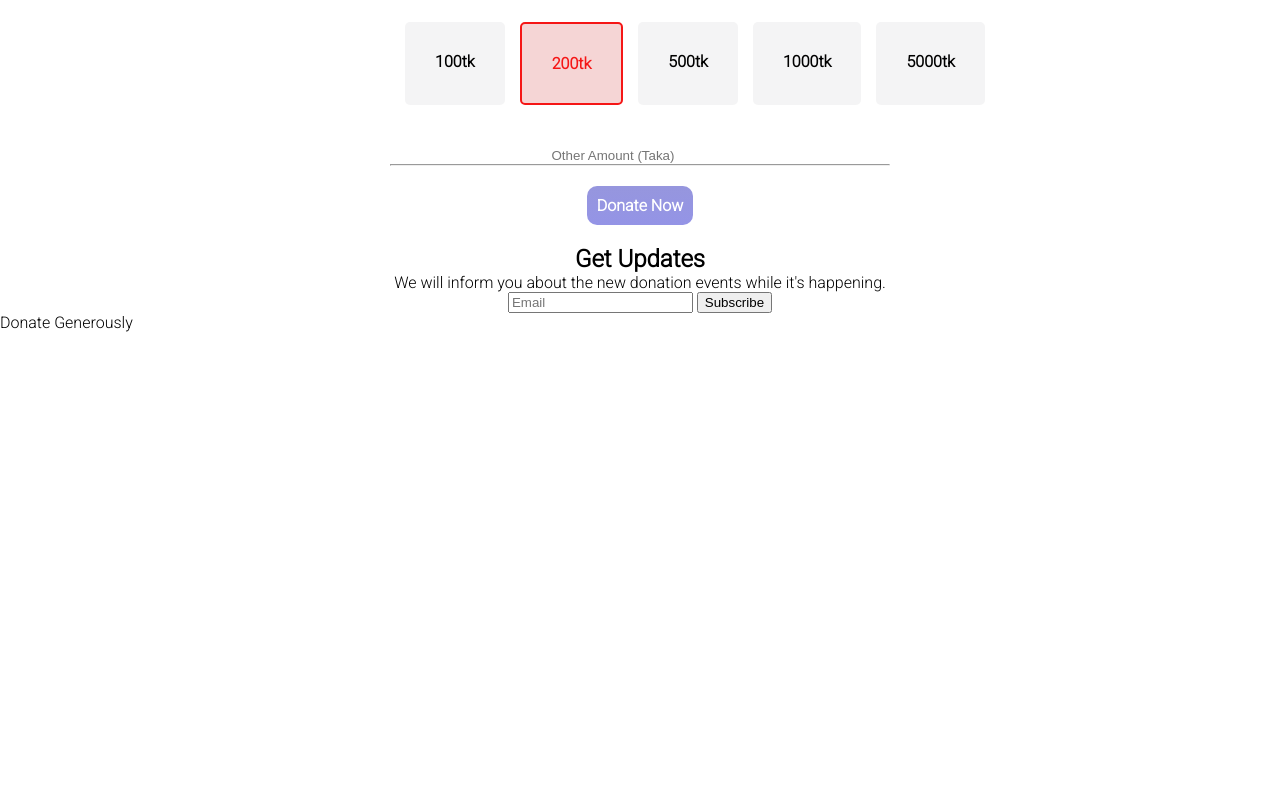
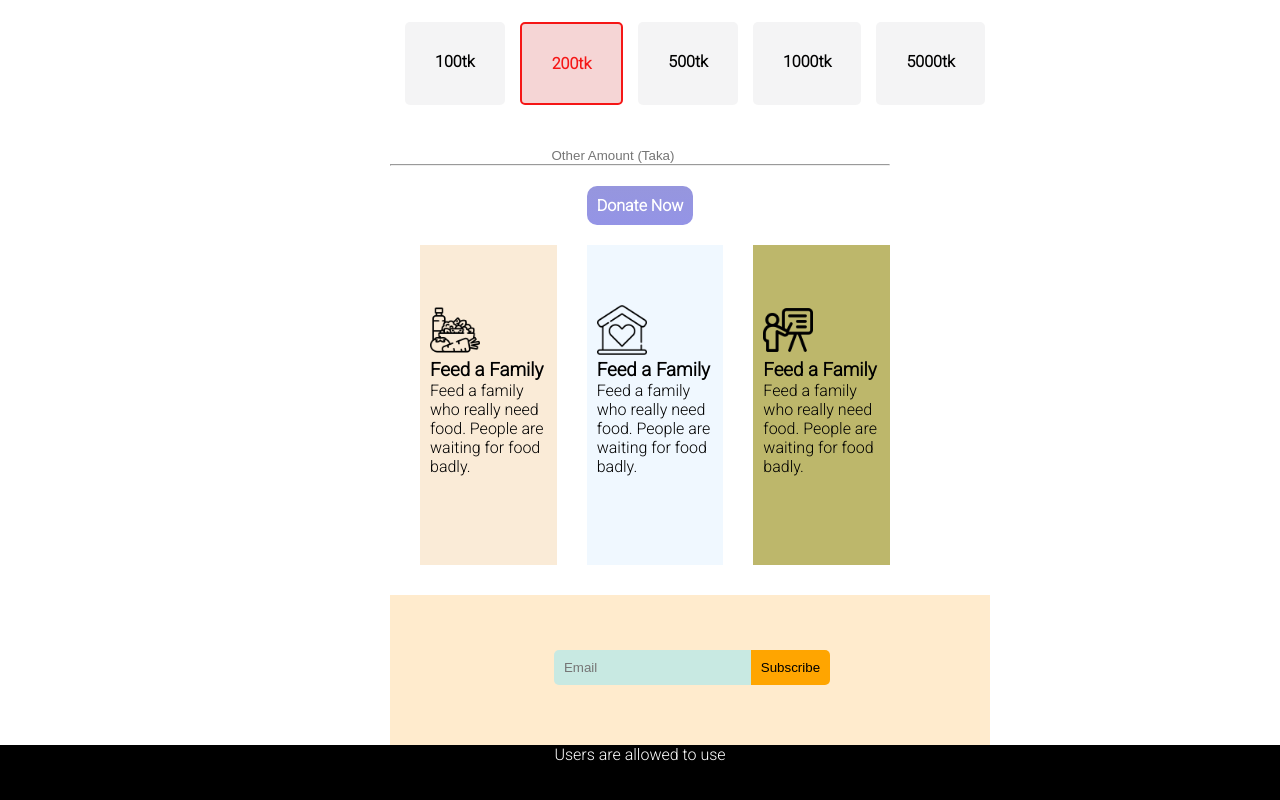
Before and after one commit to shumonira/donate-assignemnt, a plain HTML site: page index.html in a window 1280 px wide. Shown: the part 654-1454 px from the top of the page. Before the commit the page ends 986 px from the top, so only its background shows below. Drawn offline with Linux system fonts and the light colour scheme.

Commit message:
new images added

```diff
--- a/index.html
+++ b/index.html
@@ -53,21 +53,37 @@
     </div>
 
   </section>
-  <section></section>
-  <section id="update">
+  <section>
+    <div class="container-plan">
+      <div id="food" class="donation-plan">
+        <img src="images/diet.png" alt="">
+        <h3>Feed a Family</h3>
+        <p>Feed a family who really need food. People are waiting for food badly.</p>
+      </div>
+      <div id="shelter" class="donation-plan">
+        <img src="images/shelter.png" alt="">
+        <h3>Feed a Family</h3>
+        <p>Feed a family who really need food. People are waiting for food badly.</p>
+      </div>
+      <div id="education" class="donation-plan">
+        <img src="images/presentation.png" alt="">
+        <h3>Feed a Family</h3>
+        <p>Feed a family who really need food. People are waiting for food badly.</p>
+      </div>
+    </div>
+  </section>
+  <section>
     <div class="container">
-      <h1>Get Updates</h1>
-      <p>We will inform you about the new donation events while it's happening.</p>
-    </div>
-    <div class="container">
-      <form>
-        <input type="email" placeholder="Email">
-        <button type="submit">Subscribe</button>
-      </form>
+      <div class="get-update">
+        <form>
+          <input class="email" type="text" placeholder="Email">
+          <button class="subscribe" type="submit">Subscribe</button>
+        </form>
+      </div>
     </div>
   </section>
   <footer>
-    <p>Donate Generously</p>
+    <p>Users are allowed to use</p>
   </footer>
 </body>
 
--- a/style.css
+++ b/style.css
@@ -76,3 +76,73 @@ body{
   margin-top: 30px;
   margin-bottom: 30px;
 }
+
+/*new updated code*/
+.container-plan{
+  display: flex;
+  max-width: 500px;
+  margin: auto;
+}
+.donation-plan {
+  width: 500px;
+  height: 300px;
+  justify-content: center;
+  margin-left: 30px;
+  padding: 10px;
+}
+.donation-plan img {
+  width: 50px;
+  padding-top: 50px;
+}
+footer {
+  position: relative;
+  bottom: 0;
+  height: 60px;
+  background: #000000;
+  width: 100%;
+  color: #ffffff;
+  text-align: center;
+}
+.email {
+  display: inline-block;
+  border: none;
+  background-color: #c2e9e6e3;
+  padding: 10px;
+  border-top-left-radius: 5px;
+  border-bottom-left-radius: 5px;
+}
+
+.subscribe {
+  display: inline-block;
+  margin: -4px;
+  padding: 0;
+  border: none;
+  background-color: orange;
+  padding: 10px;
+  border-top-right-radius: 5px;
+  border-bottom-right-radius: 5px;
+}
+
+.get-update {
+  background-color: blanchedalmond;
+  width: 600px;
+  height: 150px;
+  margin: auto;
+  text-align: center;
+  padding-top: 55px;
+  box-sizing: border-box;
+  margin-top: 30px;
+}
+#food {
+  background-color: antiquewhite;
+}
+
+#shelter {
+  background-color: aliceblue;
+}
+#education {
+  background-color: darkkhaki;
+}
+form {
+  display: inline-block;
+}
```
Also changed, not shown: images/diet.png (added), images/donation0.jpg (deleted), images/donation1.jpg (deleted), images/donation10.jpg (deleted), images/donation11.jpg (deleted), images/donation13.jpg (deleted), images/donation14.webp (deleted), images/donation2.jpg (deleted), images/donation4.jpg (deleted), images/donation5.jpg (deleted), images/donation7.jpg (deleted), images/donation8.jpg (deleted), images/donation9.jpg (deleted), images/presentation.png (added), 1 more files, 1 other file.
